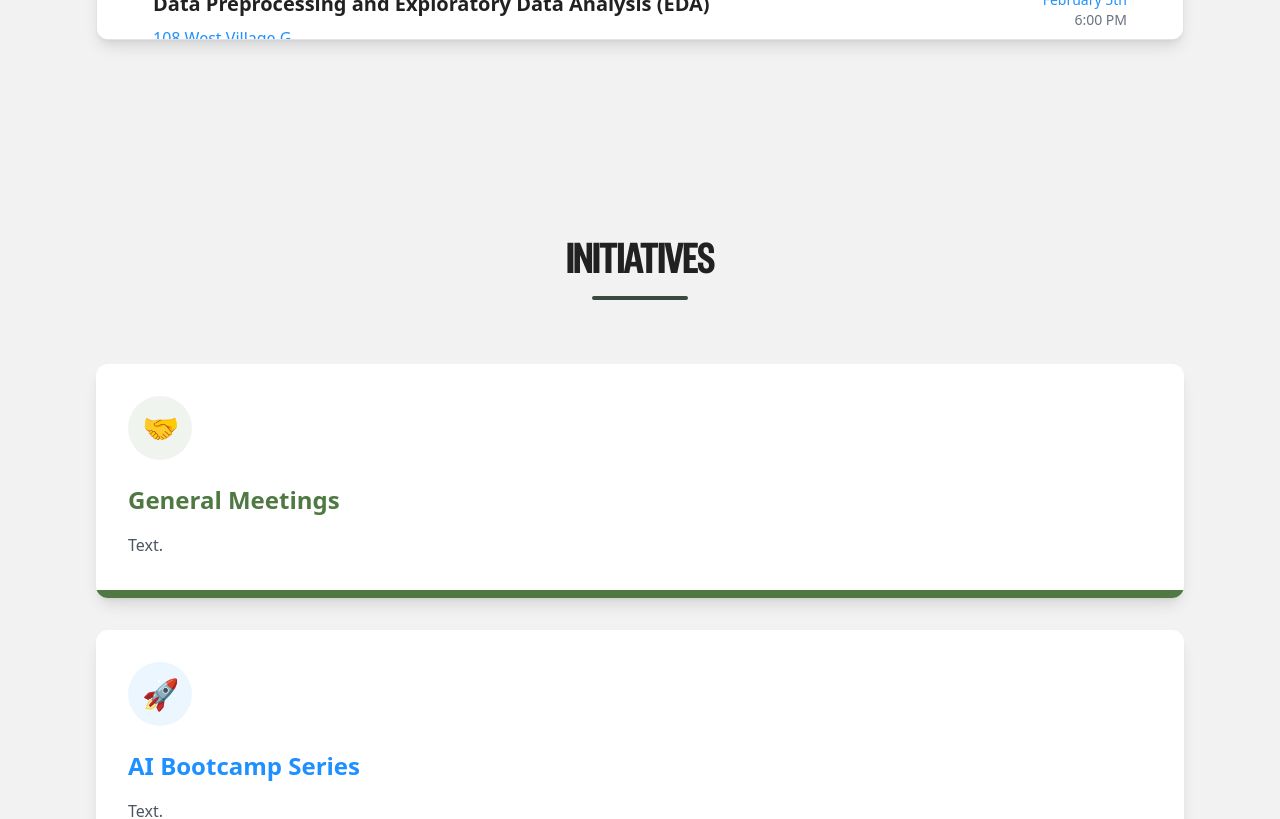
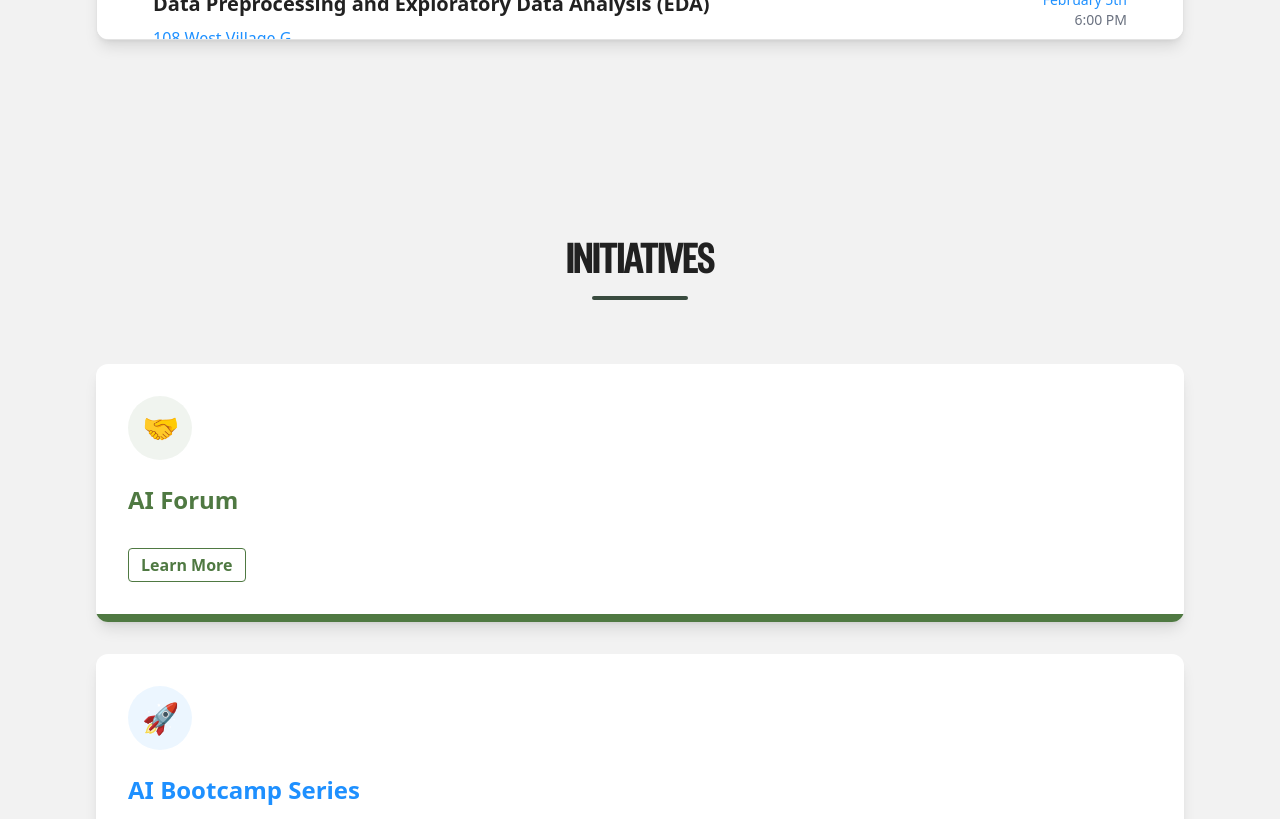
Before and after one commit to AINortheastern/AINUSite, a Next.js app: page /events in a window 1280 px wide. Shown: the part 1720-2539 px from the top of the page. Built offline with nearby package versions, Linux system fonts and the light colour scheme.

Commit message:
Updated pages

```diff
--- a/components/Navbar.tsx
+++ b/components/Navbar.tsx
@@ -12,7 +12,7 @@ export default function Navbar() {
 	const [hidden, setHidden] = useState(false);
 	const { scrollY } = useScroll();
 	const router = useRouter();
-	const isHomePage = router.pathname === "/";
+	const isHomePage = router.asPath === "/";
 
 	useMotionValueEvent(scrollY, "change", (latest) => {
 		const previous = scrollY.getPrevious();
--- a/constants/index.ts
+++ b/constants/index.ts
@@ -134,12 +134,11 @@ export const projectItem: ProjectItem[] = [
 			{ id: 1, title: "Computer Vision" },
 			{ id: 2, title: "Machine Learning" },
 		],
-		description: "SwarmScape is an AI-powered Greenhouse using Swarm Robotics...",
+		description: `Swarmscape is an AI Club initiative dedicated to tackling global food scarcity by transforming greenhouse farming through swarm robotics and Google Vertex AI. Our around-the-clock automated greenhouse system employs robots to gather environmental data, detect pests and diseases, and optimize plant growth. A Raspberry Pi 4 equipped with a camera captures plant images, while a Pololu 3pi+ handles greenhouse navigation. All collected data is processed in Google Vertex AI for real-time decisions, boosting harvest efficiency and sustainability. Anyone can contribute. Join us to help revolutionize modern agriculture.`,
 		features: [
-			"XXX",
-			"XXX",
-			"XXX",
-			"XXX"
+			"Finalizing code for robots to navigate a greenhouse",
+			"Building an AI through Vertex AI for data analysis and automated decision-making",
+			"Testing drones to capture aerial data for improved insights"
 		],
 		projectLink: "https://github.com/your-repo-link"
 	},
--- a/container/events-page/MeetingTypes.tsx
+++ b/container/events-page/MeetingTypes.tsx
@@ -1,6 +1,7 @@
 // Made by Jason Balayev
 
-import { motion } from "framer-motion";
+import { motion, AnimatePresence } from "framer-motion";
+import { useState } from "react";
 
 interface MeetingType {
     title: string;
@@ -11,43 +12,41 @@ interface MeetingType {
 
 const meetingTypes: MeetingType[] = [
     {
-        title: "General Meetings",
-        description: "Text.",
+        title: "AI Forum",
+        description: "A dynamic forum combining discussions with hands-on applications of AI principles. Founded on open dialogue, idea-sharing, and connecting with others passionate about AI.",
         icon: "🤝",
         color: "#4F7942",
     },
     {
         title: "AI Bootcamp Series",
-        description: "Text.",
+        description: "Hands-on workshops introducing AI concepts, tools, and techniques. From coding basics to advanced machine learning, these sessions adapt each semester to empower learners.",
         icon: "🚀",
         color: "#1E90FF",
     },
     {
         title: "Hackathons",
-        description: "Text.",
+        description: "Collaborative events like Chatathon (focused on prompt engineering) and InnovAIte (a themed AI hackathon), sparking creativity through engaging challenges, inspiring speakers, exciting prizes, and more.",
         icon: "💡",
         color: "#9370DB",
     },
     {
         title: "AI Perception Lab",
-        description: "Text.",
+        description: "A research-driven initiative delving into cutting-edge AI projects, advancing knowledge, and solving real-world challenges.",
         icon: "🔬",
         color: "#CD853F",
+    },
+    {
+        title: "Lab Tours",
+        description: "Exclusive visits to leading AI hubs like the IBM MIT Watson AI Lab, offering insights into groundbreaking research and industry applications.",
+        icon: "🧪",
+        color: "#FF6B6B",
     }
 ];
 
-export default function MeetingTypes() {
+// New MeetingCard component with expandable description
+function MeetingCard({ meeting, index }: { meeting: MeetingType; index: number }) {
+    const [expanded, setExpanded] = useState(false);
     return (
-        <div className="w-full bg-[#F2F2F2] py-24">
-            <div className="w-full max-w-6xl mx-auto px-8">
-                <div className="text-center mb-16">
-                    <h2 className="text-[#212121] text-5xl md:text-6xl font-FoundersGrotesk font-bold uppercase tracking-tight">
-                        Initiatives
-                    </h2>
-                    <div className="w-24 h-1 bg-[#394b3f] mx-auto mt-4 rounded-full"/>
-                </div>
-                <div className="grid grid-cols-1 md:grid-cols-2 gap-8">
-                    {meetingTypes.map((meeting, index) => (
         <motion.div
             key={index}
             initial={{ opacity: 0, y: 20 }}
@@ -69,9 +68,31 @@ export default function MeetingTypes() {
                 >
                     {meeting.title}
                 </h3>
-                                <p className="text-gray-600 leading-relaxed">
+                <AnimatePresence>
+                    {expanded && (
+                        <motion.p
+                            key="content"
+                            initial={{ opacity: 0, height: 0 }}
+                            animate={{ opacity: 1, height: "auto" }}
+                            exit={{ opacity: 0, height: 0 }}
+                            transition={{ type: "spring", stiffness: 100, damping: 20 }}
+                            className="text-gray-600 leading-relaxed overflow-hidden"
+                        >
                             {meeting.description}
-                                </p>
+                        </motion.p>
+                    )}
+                </AnimatePresence>
+                <button
+                    onClick={() => setExpanded(!expanded)}
+                    className="mt-4 font-semibold py-1 px-3 rounded transition-colors duration-300 focus:outline-none"
+                    style={{
+                        color: expanded ? "#fff" : meeting.color,
+                        backgroundColor: expanded ? meeting.color : "transparent",
+                        border: `1px solid ${meeting.color}`
+                    }}
+                >
+                    {expanded ? "Learn Less" : "Learn More"}
+                </button>
             </div>
             <motion.div
                 className="h-2"
@@ -80,6 +101,22 @@ export default function MeetingTypes() {
                 transition={{ duration: 0.2 }}
             />
         </motion.div>
+    );
+}
+
+export default function MeetingTypes() {
+    return (
+        <div className="w-full bg-[#F2F2F2] py-24">
+            <div className="w-full max-w-6xl mx-auto px-8">
+                <div className="text-center mb-16">
+                    <h2 className="text-[#212121] text-5xl md:text-6xl font-FoundersGrotesk font-bold uppercase tracking-tight">
+                        Initiatives
+                    </h2>
+                    <div className="w-24 h-1 bg-[#394b3f] mx-auto mt-4 rounded-full"/>
+                </div>
+                <div className="grid grid-cols-1 md:grid-cols-2 gap-8">
+                    {meetingTypes.map((meeting, index) => (
+                        <MeetingCard key={index} meeting={meeting} index={index} />
                     ))}
                 </div>
             </div>
--- a/pages/project/index.tsx
+++ b/pages/project/index.tsx
@@ -207,8 +207,8 @@ export default function Work() {
 													transition={{ duration: 0.5, delay: 0.4 }}
 													className="text-3xl leading-relaxed text-gray-700 mb-12 font-NeueMontreal"
 												>
-													Lorem ipsum dolor sit amet, consectetur adipiscing elit. Sed do eiusmod tempor
-													incididunt ut labore et dolore magna aliqua.
+													Swarmscape is an AI Club initiative dedicated to tackling global food scarcity by transforming greenhouse farming through swarm robotics and Google Vertex AI.
+													Our around-the-clock automated greenhouse system employs robots to gather environmental data, detect pests and diseases, and optimize plant growth. A Raspberry Pi 4 equipped with a camera captures plant images, while a Pololu 3pi+ handles greenhouse navigation. All collected data is processed in Google Vertex AI for real-time decisions, boosting harvest efficiency and sustainability. Anyone can contribute. Join us to help revolutionize modern agriculture.
 												</motion.p>
 
 												<motion.div
```
Lines whose indentation alone changed are shown as unchanged.
